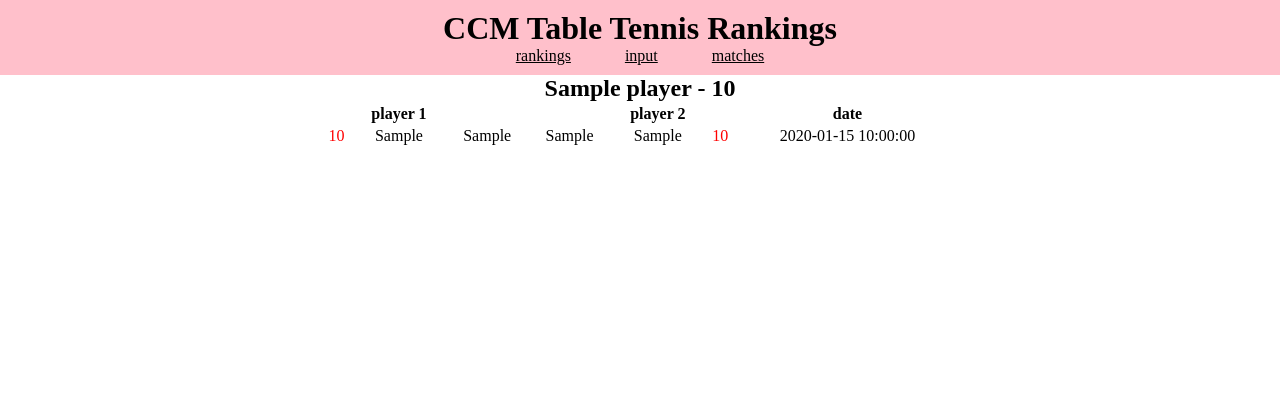
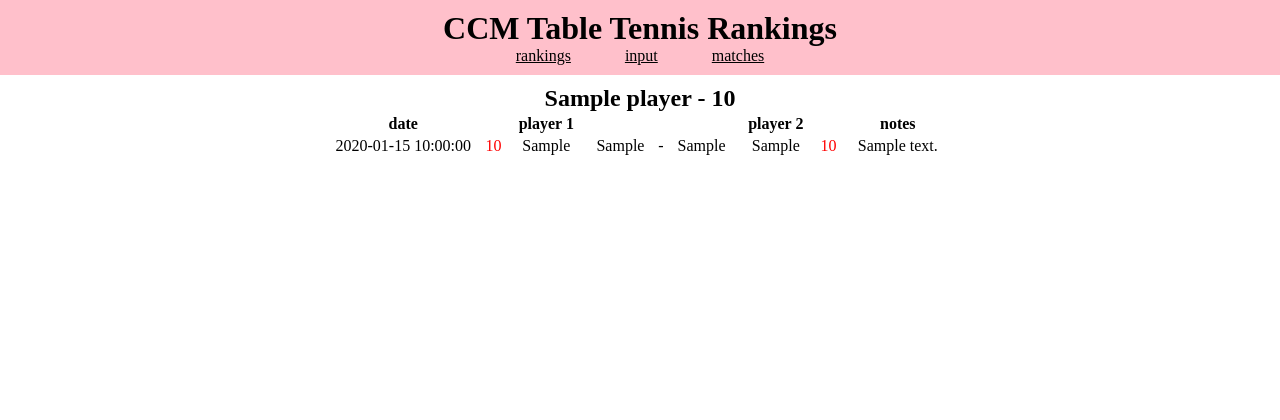
Before and after one commit to mroreoman/tabletennis, a Flask app: template templates/player.html in a window 1280 px wide. Shown: the top 420 px of the page. Run offline with Flask 3, Linux system fonts and the light colour scheme; the template is opened without the code that fills it: most values are stand-ins (such as "Sample title", 1, 10 or a date in 2020).

Commit message:
decent front end

```diff
--- a/static/css/style.css
+++ b/static/css/style.css
@@ -1,5 +1,5 @@
 /* Reset */
-    html, body, h1, h2, p {
+    html, body, h1, h2, p, ul {
         padding: 0;
         margin: 0;
     }
@@ -30,9 +30,8 @@
     }
 
     .container {
-        /* padding-left: 25%; */
-        /* padding-right: 25%; */
-        padding-bottom: 40px;
+        /* padding-top: 10px; */
+        padding-bottom: 50px;
     }
 
     footer {
@@ -45,17 +44,17 @@
         position: fixed;
     }
 
+    .padder {
+        padding: 10px;
+    }
+
     /* html::-webkit-scrollbar {
         width: 20px;
     } */
 
 /* Rankings */
 
-    .rankings {
-        padding: 10px;
-    }
-
-    .rankings ul {
+    ul {
         list-style-type: none;
     }
 
@@ -81,13 +80,15 @@
 /* Input */
 
     .form {
-        padding: 20px;
+        margin: auto;
+        width: fit-content;
+        text-align: center;
+        padding: 10px;
     }
 
-    /* TODO center forms on page */
-    /* form {
+    button {
         margin: auto;
-    } */
+    }
 
     .dropdown-content {
         display: none;
--- a/templates/base.html
+++ b/templates/base.html
@@ -32,3 +32,42 @@
         </footer>
     </body>
 </html>
+
+{% macro match_table() %}
+    <table>
+        <tr>
+            <th id="date">date</th>
+            <th></th>
+            <th>player 1</th>
+            <th></th>
+            <td></td>
+            <th></th>
+            <th>player 2</th>
+            <th></th>
+            <th id="notes">notes</th>
+        </tr>
+        {% for match in matches %}
+        <tr>
+            <td>{{ match.date }}</td>
+
+            {% if match.elochange1 > 0 %}
+                <td class="pos">+{{ match.elochange1|round(1) }}</td>
+            {% else %}
+                <td class="neg">{{ match.elochange1|round(1) }}</td>
+            {% endif %}
+            <td>{{ match.player1 }}</td>
+            <td>{{ match.score1 }}</td>
+            <td>-</td>
+            <td>{{ match.score2 }}</td>
+            <td>{{ match.player2 }}</td>
+            {% if match.elochange2 > 0 %}
+                <td class="pos">+{{ match.elochange2|round(1) }}</td>
+            {% else %}
+                <td class="neg">{{ match.elochange2|round(1) }}</td>
+            {% endif %}
+
+            <td>{{match.notes}}</td>
+        </tr>
+        {% endfor %}
+    </table>
+{% endmacro %}
--- a/templates/input.html
+++ b/templates/input.html
@@ -35,7 +35,7 @@
     </div>
 
     <div class="form">
-        <h2>add players</h2>
+        <h2>add player</h2>
         <form action="/input/player" method="post">
             <label for="name">name: </label>
             <input type="text" maxlength="50" id="name" name="name" placeholder="player name" required>
--- a/templates/player.html
+++ b/templates/player.html
@@ -1,40 +1,10 @@
 {% extends 'base.html' %}
+{% from 'base.html' import match_table with context %}
 
 {% block content %}
-    <div>
-        <h2>{{ player['name'] }} - {{ player['elo']|round(1) }}</h2>
+    <div class="padder">
+        <h2>{{ player.name }} - {{ player.elo|round(1) }}</h2>
 
-        <table>
-            <tr>
-                <th></th>
-                <th>player 1</th>
-                <th></th>
-                <th></th>
-                <th>player 2</th>
-                <th></th>
-                <th>date</th>
-            </tr>
-            {% for match in matches %}
-            <tr>
-                {% if match['elochange1'] > 0 %}
-                    <td class="pos">+{{ match['elochange1']|round(1) }}</td>
-                {% else %}
-                    <td class="neg">{{ match['elochange1']|round(1) }}</td>
-                {% endif %}
-                <td>{{ match['player1'] }}</td>
-                <td>{{ match['score1'] }}</td>
-
-                <td>{{ match['score2'] }}</td>
-                <td>{{ match['player2'] }}</td>
-                {% if match['elochange2'] > 0 %}
-                    <td class="pos">+{{ match['elochange2']|round(1) }}</td>
-                {% else %}
-                    <td class="neg">{{ match['elochange2']|round(1) }}</td>
-                {% endif %}
-
-                <td>{{ match['date'] }}</td>
-            </tr>
-            {% endfor %}
-        </table>
+        {{ match_table() }}
     </div>
 {% endblock %}
--- a/templates/rankings.html
+++ b/templates/rankings.html
@@ -1,12 +1,12 @@
 {% extends 'base.html' %}
 
 {% block content %}
-    <div class="rankings">
+    <div class="padder">
         <ul>
             {% for player in players %}
                 <li>
-                    <span class="elo"><span class="inner">{{ player['elo']|round(1) }}</span></span>
-                    <span class="player"><span class="inner"><a href="/player/{{ player['name'].replace(' ', '_') }}">{{ player['name'] }}</a></span></span>
+                    <span class="elo"><span class="inner">{{ player.elo|round(1) }}</span></span>
+                    <span class="player"><span class="inner"><a href="/player/{{ player.name.replace(' ', '_') }}">{{ player.name }}</a></span></span>
                 </li>
             {% endfor %}
         </ul>
```
Also changed, not shown: templates/matches.html (+3 -36 lines).
